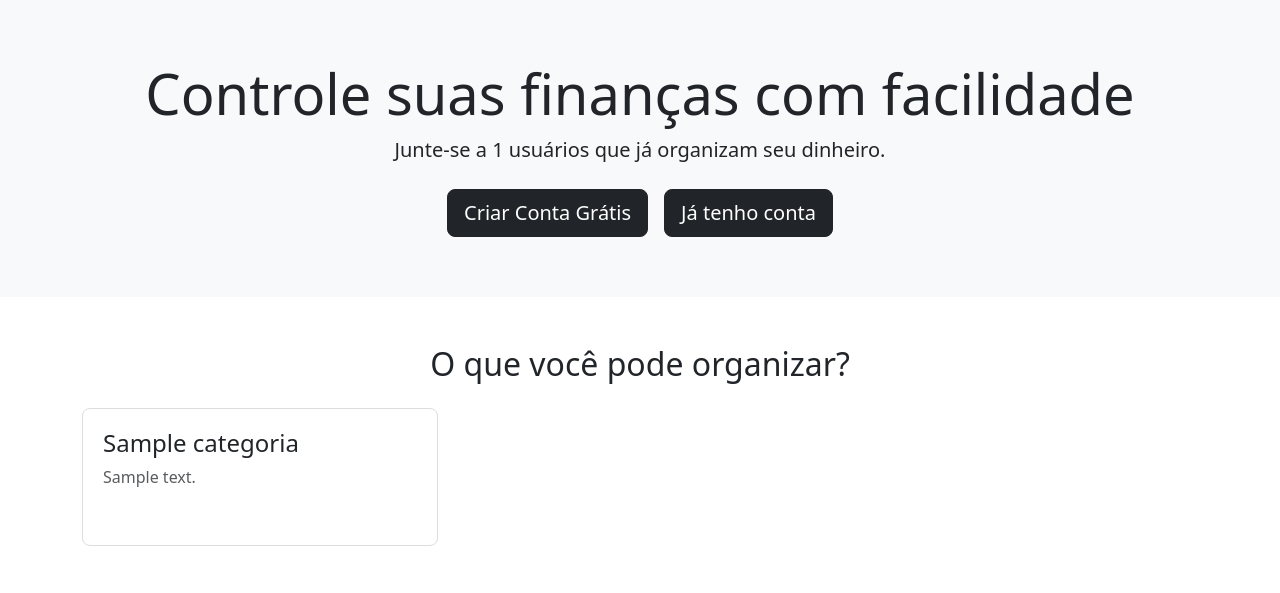
After one commit to rocha985/Controle-de-gastos, a CodeIgniter 4 app: the page made by app/Views/home.php in a window 1280 px wide. The commit adds this page. Shown: the top 593 px of the page. Run offline with PHP 8.4 and a stand-in for CodeIgniter, Linux system fonts and the light colour scheme; the template is opened without the code that fills it: most values are stand-ins (such as "Sample title", 1, 10 or a date in 2020); some libraries are stand-ins or nearby versions.

Commit message:
home-page / small fixes

```diff
--- a/app/Controllers/Login.php
+++ b/app/Controllers/Login.php
@@ -35,6 +35,6 @@ class Login extends BaseController {
 
   public function logout() {
     $this->session->destroy();
-    return redirect()->to('login');
+    return redirect()->to('/');
   }
 }
--- a/app/Models/TransacaoModel.php
+++ b/app/Models/TransacaoModel.php
@@ -42,7 +42,7 @@ class TransacaoModel extends Model {
       ->join('tipos_transacao t', 'transacoes.tipo_transacao_id = t.id')
       ->join('formas_pagamento f', 'transacoes.forma_pagamento_id = f.id')
       ->where('transacoes.usuario_id', $usuario_id)
-      ->orderBy('transacoes.data DESC, transacoes.id DESC')
+      ->orderBy('transacoes.id', 'DESC')
       ->paginate($perPage);
   }
 
--- /dev/null
+++ b/app/Views/home.php
@@ -0,0 +1,49 @@
+<!DOCTYPE html>
+<html lang="pt-br">
+<head>
+    <meta charset="UTF-8">
+    <meta name="viewport" content="width=device-width, initial-scale=1.0">
+    <title>Controle de Gastos</title>
+    <link href="https://cdn.jsdelivr.net/npm/bootstrap@5.3.3/dist/css/bootstrap.min.css" rel="stylesheet">
+    <style>
+        .hero { padding: 60px 0; text-align: center; }
+        .feature-card { border: 1px solid #ddd; padding: 20px; margin-bottom: 20px; border-radius: 8px; }
+    </style>
+</head>
+<body>
+    <section class="hero bg-light">
+        <div class="container">
+            <h1 class="display-4">Controle suas finanças com facilidade</h1>
+            <p class="lead">Junte-se a <strong><?= $total_usuarios ?></strong> usuários que já organizam seu dinheiro.</p>
+
+            <div class="d-flex justify-content-center gap-3 mt-4">
+                <a href="<?= base_url('registrar') ?>" class="btn btn-lg btn-dark">
+                    Criar Conta Grátis
+                </a>
+
+                <a href="<?= base_url('login') ?>" class="btn btn-lg btn-dark">
+                    Já tenho conta
+                </a>
+            </div>
+
+        </div>
+    </section>
+
+    <?php if (!empty($categorias)): ?>
+    <section class="container py-5">
+        <h2 class="text-center mb-4">O que você pode organizar?</h2>
+        <div class="row">
+            <?php foreach ($categorias as $cat): ?>
+                <div class="col-md-4">
+                    <div class="feature-card h-100">
+                        <h4><?= esc($cat['nome']) ?></h4>
+                        <p class="text-muted"><?= esc($cat['descricao']) ?></p>
+                    </div>
+                </div>
+            <?php endforeach; ?>
+        </div>
+    </section>
+    <?php endif; ?>
+
+</body>
+</html>
--- a/app/Views/login.php
+++ b/app/Views/login.php
@@ -30,7 +30,7 @@
           <input type="password" name="senha" id="senha" class="form-control" required>
         </div>
 
-        <button type="submit" class="btn btn-primary w-100 btn-lg">Acessar</button>
+        <button type="submit" class="btn btn-dark w-100 btn-lg">Acessar</button>
       </form>
 
       <div class="text-center mt-3">
--- a/app/Views/registrar.php
+++ b/app/Views/registrar.php
@@ -44,7 +44,7 @@
           <input type="password" name="senha" class="form-control" required>
         </div>
 
-        <button type="submit" class="btn btn-primary w-100 btn-lg">Cadastrar</button>
+        <button type="submit" class="btn btn-dark w-100 btn-lg">Cadastrar</button>
       </form>
 
       <div class="text-center mt-3">
--- a/app/Views/transacoes/components/table.php
+++ b/app/Views/transacoes/components/table.php
@@ -28,7 +28,7 @@
 
                 <td>
                   <span
-                    class="badge rounded-pill                                                                    <?php echo ($t->tipo_fluxo == 'receita') ? 'bg-success bg-opacity-10 text-success' : 'bg-danger bg-opacity-10 text-danger'; ?>">
+                    class="badge rounded-pill <?php echo ($t->tipo_fluxo == 'receita') ? 'bg-success bg-opacity-10 text-success' : 'bg-danger bg-opacity-10 text-danger'; ?>">
                     <?php echo $t->tipo_nome ?>
                   </span>
                 </td>
@@ -36,7 +36,7 @@
                 <td class="text-muted"><small><?php echo $t->forma_nome ?></small></td>
 
                 <td
-                  class="text-end fw-bold                                                            <?php echo ($t->tipo_fluxo == 'receita') ? 'text-success' : 'text-danger'; ?>">
+                  class="text-end fw-bold <?php echo ($t->tipo_fluxo == 'receita') ? 'text-success' : 'text-danger'; ?>">
                   <?php echo ($t->tipo_fluxo == 'receita' ? '+' : '-') . ' R$ ' . number_format($t->valor, 2, ',', '.') ?>
                 </td>
 
```
Also changed, not shown: app/Config/Routes.php (+1 -6 lines), app/Controllers/Home.php (+23 -5 lines), app/Repositories/HomeRepository.php (added, +24 -0 lines).
